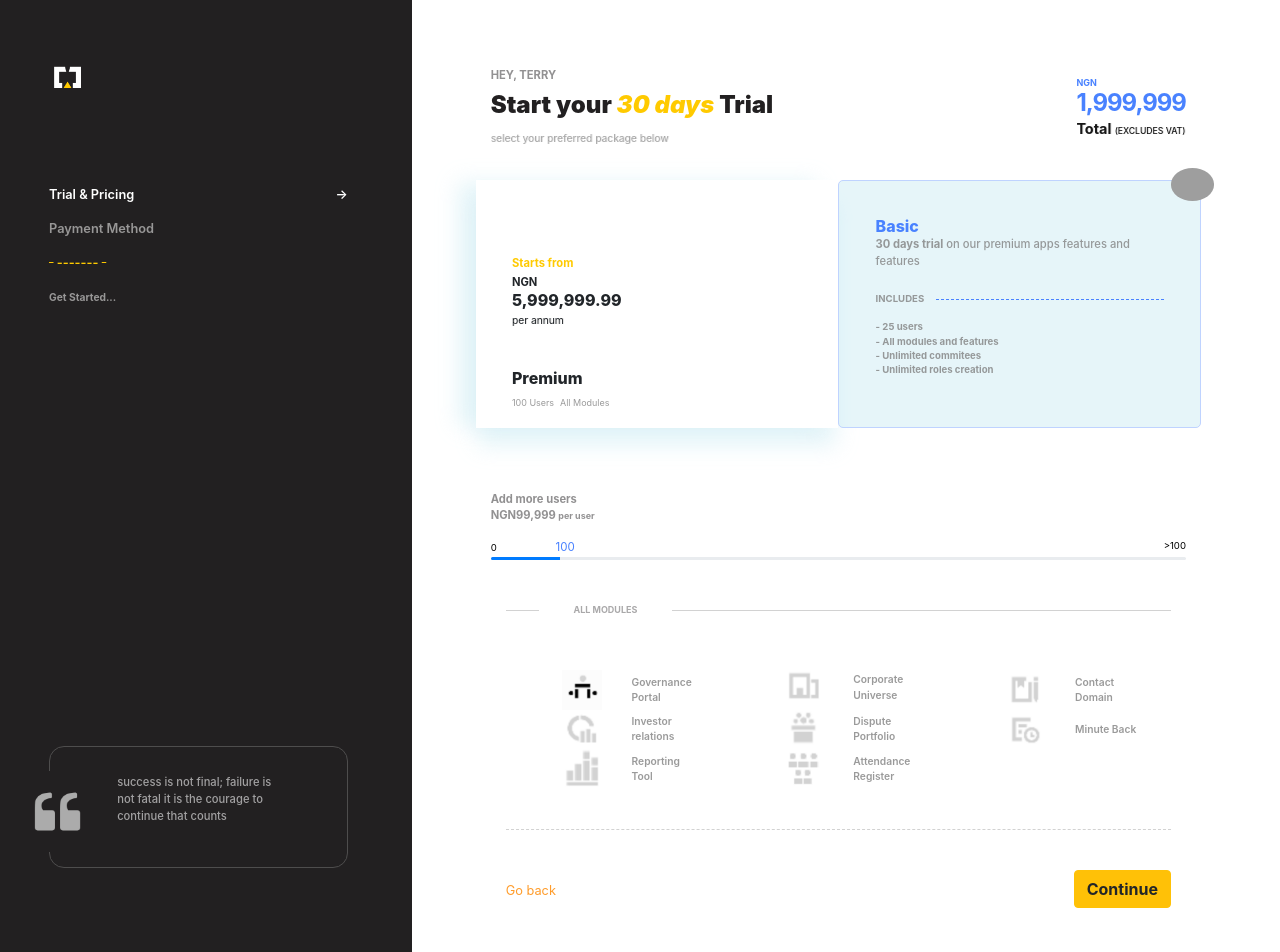
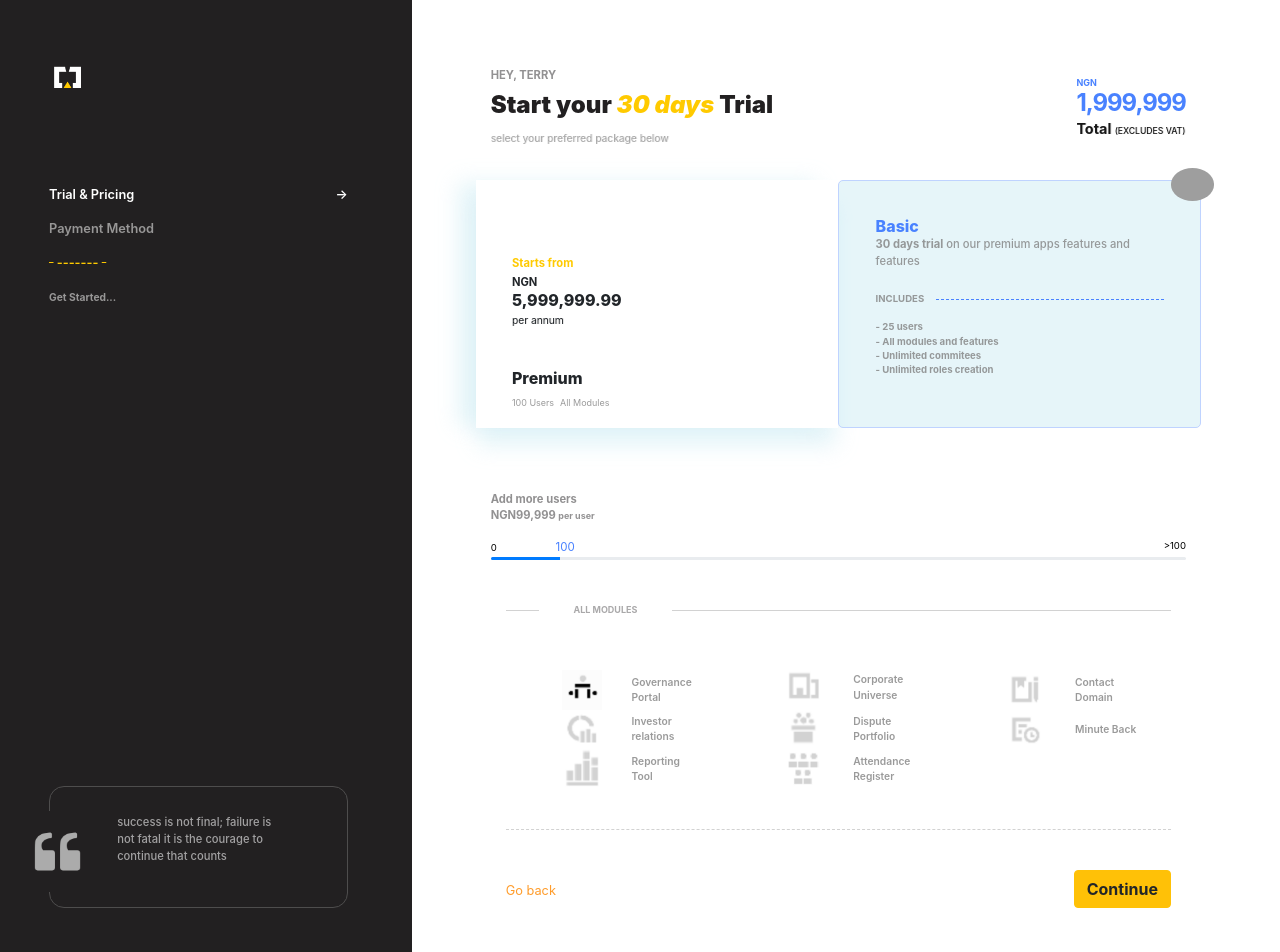
Before and after one commit to ibraheemosule/cyhermes-task, a Vue app: page / in a window 1280 px wide. Shown: the top 952 px of the page. Built offline with nearby package versions, Linux system fonts and the light colour scheme; grey boxes are pictures that could not be loaded.

Commit message:
increased the margin-top for .quote

```diff
--- a/src/components/sidebar/subcomponents/navlist.vue
+++ b/src/components/sidebar/subcomponents/navlist.vue
@@ -71,7 +71,7 @@ export default {};
   }
   .quote {
     position: relative;
-    margin-top: 55vh;
+    margin-top: 60vh;
     padding: 10% 25%;
     border: 1px solid #4e4d4d;
     border-radius: 15px;
```
